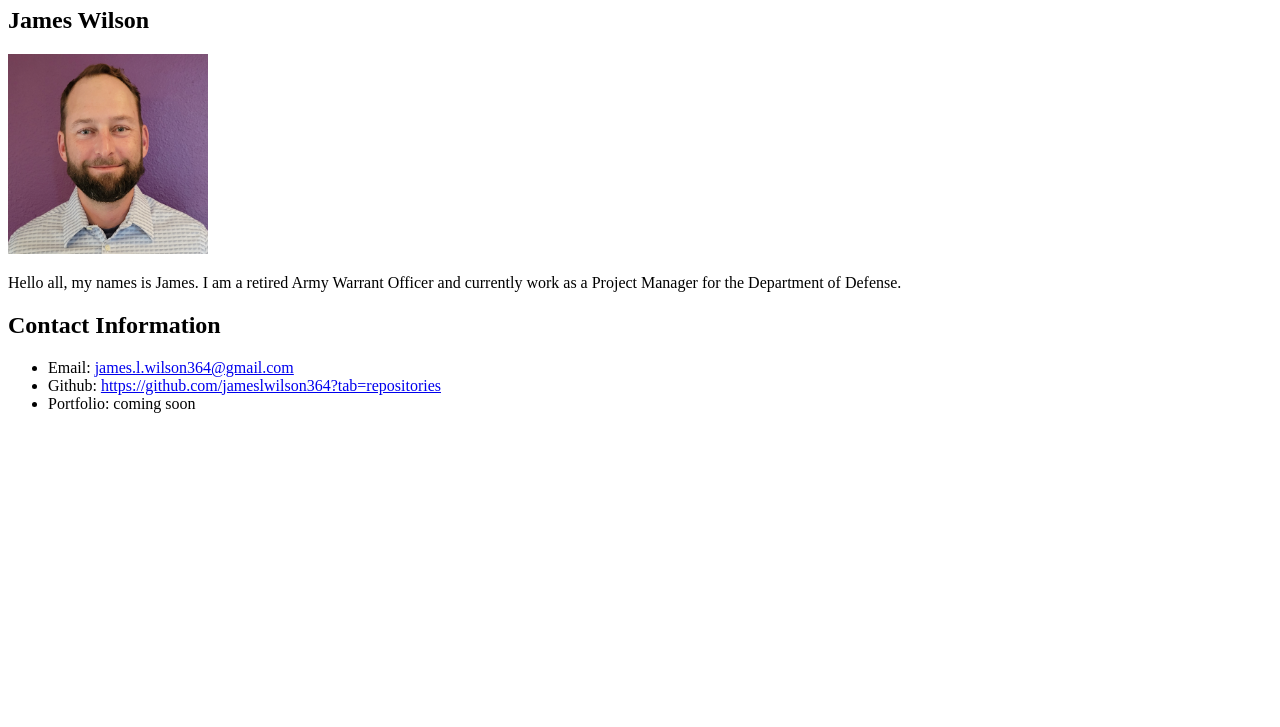
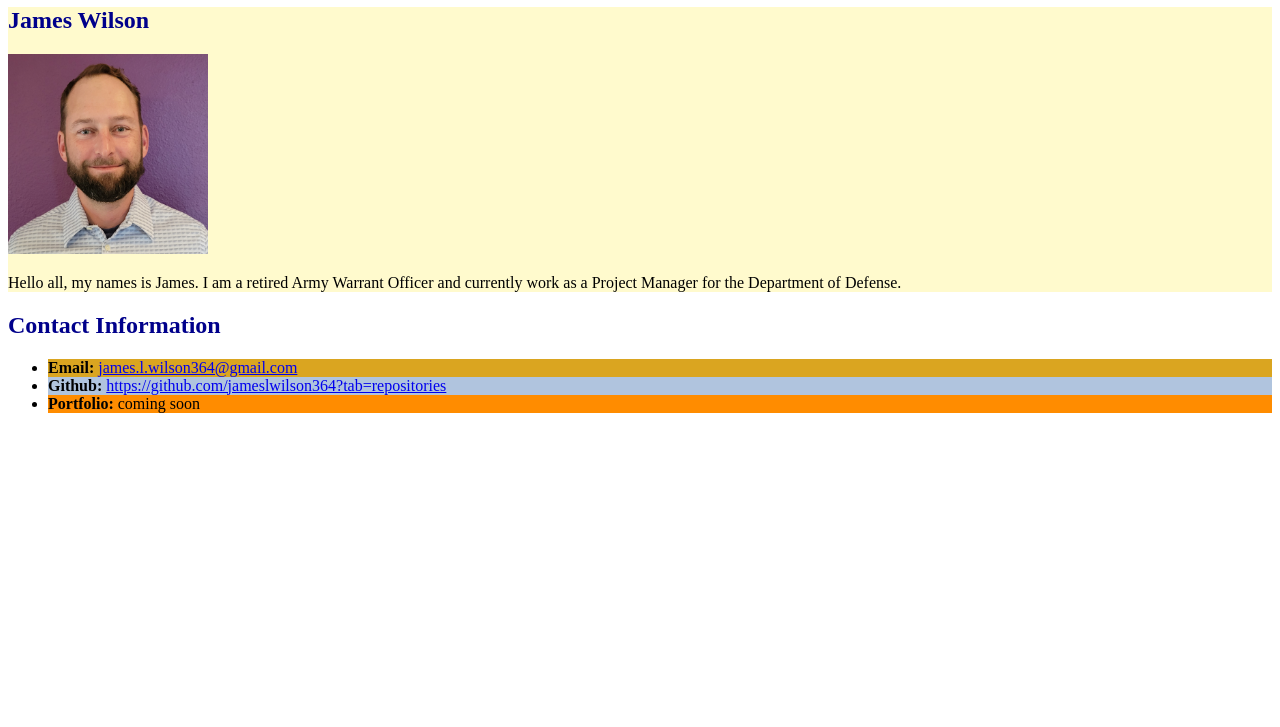
Before and after one commit to jameslwilson364/first-day-repo, a plain HTML site: page index.html in a window 1280 px wide. Shown: the part 73-800 px from the top of the page. Drawn offline with Linux system fonts and the light colour scheme.

Commit message:
lesson-8-finished

```diff
--- /dev/null
+++ b/assets/css/style.css
@@ -0,0 +1,19 @@
+.lesson {
+  background-color: lemonchiffon;
+}
+
+.title {
+  color: darkblue;
+}
+
+.email {
+  background-color: goldenrod;
+}
+
+.github {
+  background-color: lightsteelblue;
+}
+
+.portfolio {
+  background-color: darkorange;
+}
--- a/index.html
+++ b/index.html
@@ -5,31 +5,27 @@
     <meta http-equiv="X-UA-Compatible" content="IE=edge" />
     <meta name="viewport" content="width=device-width, initial-scale=1.0" />
     <title>Student Bio</title>
+    <link rel="stylesheet" href="./assets/css/style.css" />
   </head>
   <body>
     <header id="top">
-      <h1>Student Bio</h1>
+      <h1 class="title">Student Bio</h1>
     </header>
     <main>
 
-      <section class="name">
-       <h2>James Wilson
-       </h2>
-      </section>
-
-      <img src="./assets/me.jpg" alt="me" style="width:200px;height:200px" />
-
-      <section class="description">
+      <section class="lesson">
+       <h2 class="title">James Wilson</h2>
+       <img src="./assets/me.jpg" alt="me" style="width:200px;height:200px" />
       <p> Hello all, my names is James.  I am a retired Army Warrant Officer and currently work as a Project Manager for the Department of Defense.
        </p>
       </section>
 
-      <section class="contact-information">
-       <h2>Contact Information</h2>
+      <section>
+       <h2 class="title">Contact Information</h2>
         <ul>
-          <li>Email: <a href="mailto:james.l.wilson364@gmail.com">james.l.wilson364@gmail.com</a></li>
-          <li>Github: <a href="https://github.com/jameslwilson364?tab=repositories">https://github.com/jameslwilson364?tab=repositories</a></li>
-          <li>Portfolio: coming soon</li>
+          <li class="email"><strong>Email:</strong> <a href="mailto:james.l.wilson364@gmail.com">james.l.wilson364@gmail.com</a></li>
+          <li class="github"><strong>Github:</strong> <a href="https://github.com/jameslwilson364?tab=repositories">https://github.com/jameslwilson364?tab=repositories</a></li>
+          <li class="portfolio"><strong>Portfolio:</strong> coming soon</li>
         </ul>
       </section>
     </main>
```
